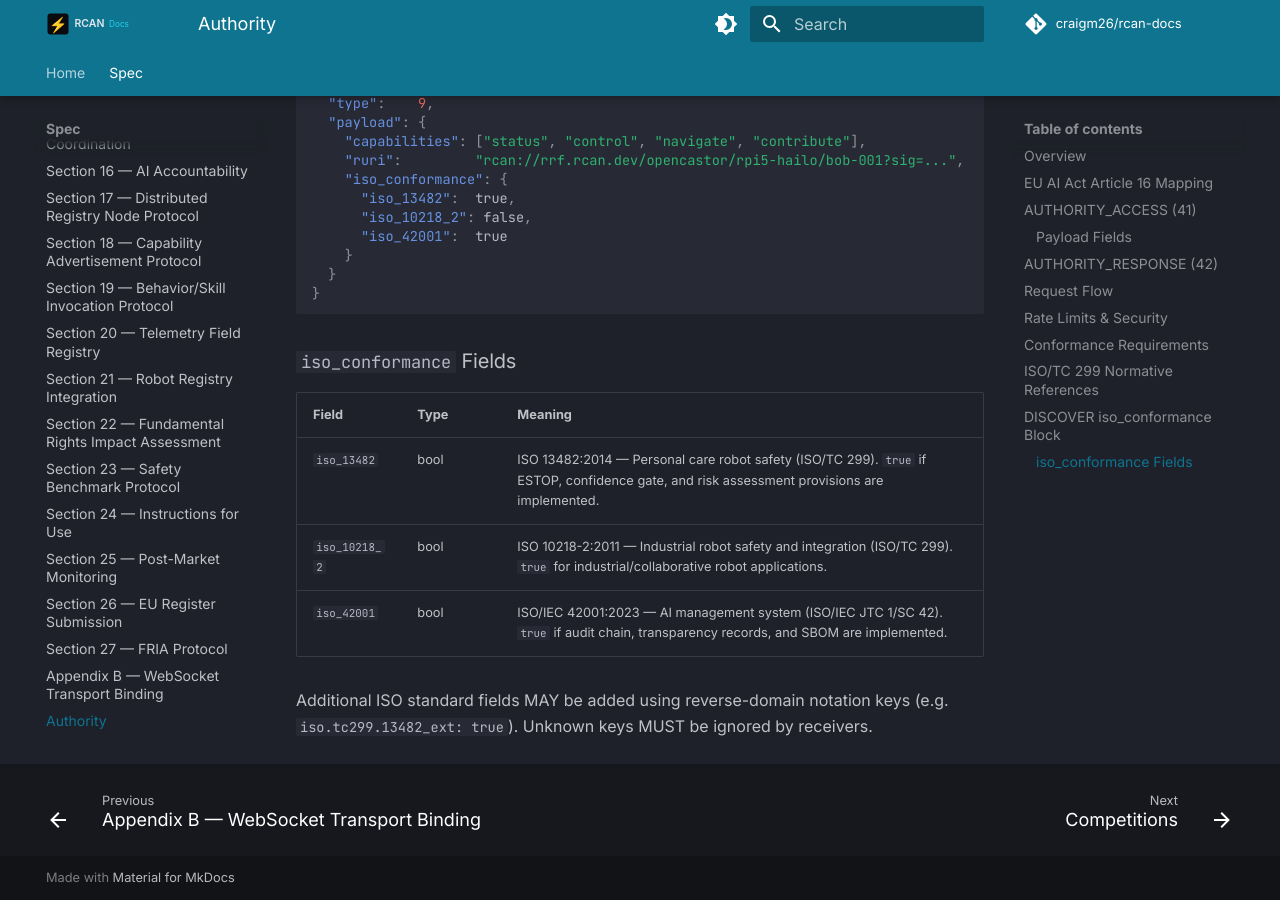
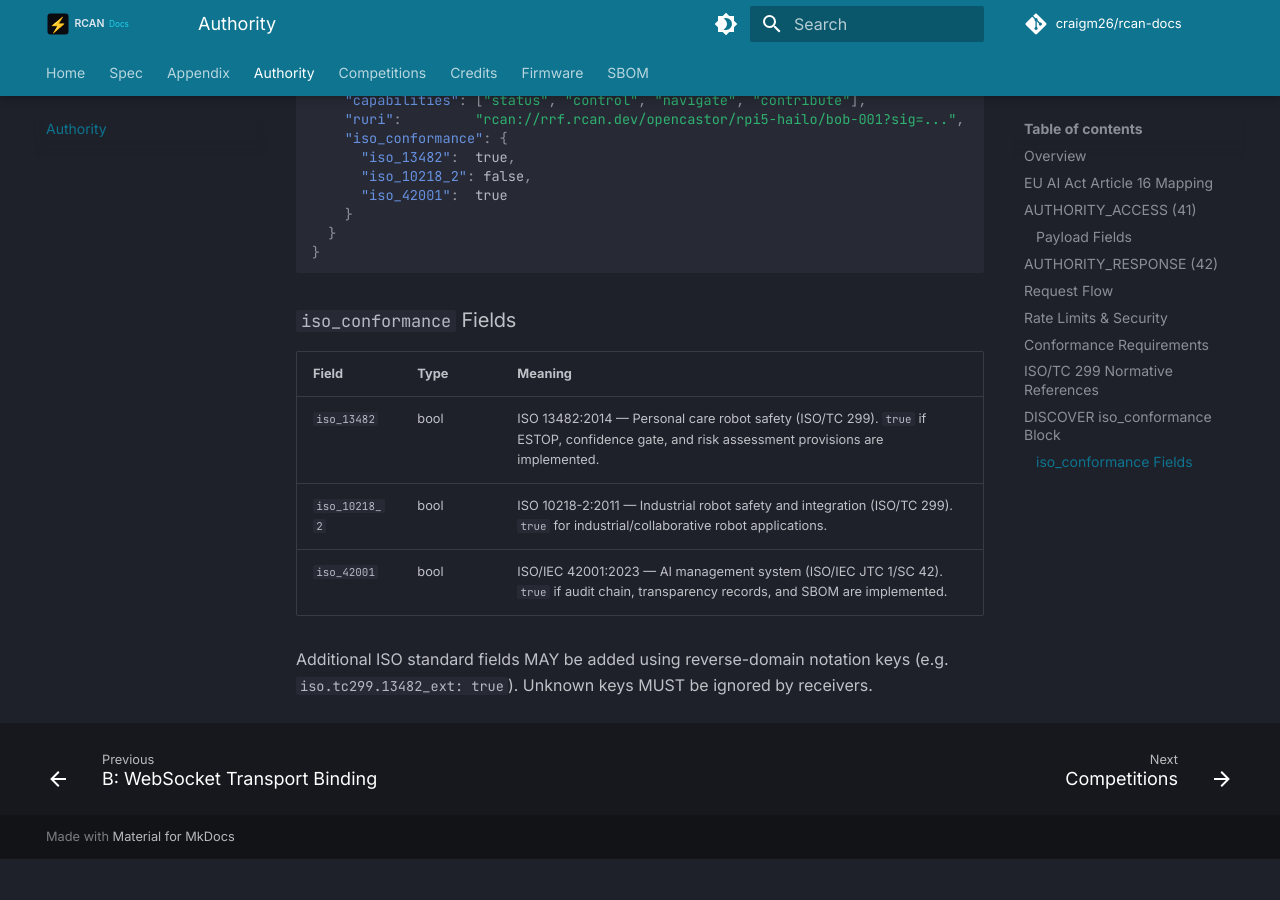
Before and after one commit to craigm26/rcan-docs, an MkDocs documentation site: the page built from docs/spec/authority.md, in a window 1280 px wide and 900 px high, scrolled down 4843 px. Built offline with MkDocs 1.6.1 and Material for MkDocs 9.7.7, drawn with Linux system fonts in a browser that asks for light colours; comment, search, counter and statistics services are not loaded; the version menu is left out; after the commit the page ends 5702 px from its top, so only the background shows below that; some of the changed text lies outside the part shown.

Commit message:
fix: Phase C code-review fix-ups (Important + Minor)
- authority.md, sbom.md, firmware.md: restore "[ ... ]" placeholder
  semantics in JSON wire examples (rendered as ["..."]). Previous
  collapse to [] semantically meant "empty array" which contradicted
  the spec intent ("array of entries goes here"). (Issue 1, Important.)

- mkdocs.yml: restructure nav per plan body lines 1747-1753:
  - Auxiliary pages (Authority, Competitions, Credits, Firmware, SBOM)
    moved out of "Spec:" subnav to top-level siblings.
  - Appendix B moved under new "Appendix:" parent (matches plan shape
    "B: WebSocket Transport Binding"). (Issue 2, Important.)
  - Section nav titles changed from "Section N — TitleAbbrev" format
    to "§N TitleFromSource" format to match the H1 in each migrated
    file. Three UI surfaces (sidebar, page header, hub TOC) now agree.
    (Issue 3, Minor.)

- spec/index.md: bump version "3.2.0" → "3.2.2" to match the freshly-
  tagged rcan-spec release. The 3.2.0 string was source-faithful but
  the tag was bumped 2026-05-03 same-day. (Issue 4, Minor.)

Issue 5 (flat 34-entry nav grouping for discoverability) flagged by
reviewer for future, not addressed here.

Co-Authored-By: Claude Opus 4.7 (1M context) <noreply@anthropic.com>

```diff
--- a/docs/spec/authority.md
+++ b/docs/spec/authority.md
@@ -80,8 +80,8 @@ Sent by the robot in reply to an AUTHORITY_ACCESS request.
     "rrn":          "RRN-000000000001",
     "provided_at":  1753920000,
     "data": {
-      "audit_chain":            [],
-      "transparency_records":   [],
+      "audit_chain":            ["..."],
+      "transparency_records":   ["..."],
       "sbom_url":               "https://rrf.rcan.dev/robots/RRN-000000000001/sbom",
       "firmware_manifest_url":  "https://rrf.rcan.dev/robots/RRN-000000000001/firmware-manifest"
     }
--- a/mkdocs.yml
+++ b/mkdocs.yml
@@ -80,39 +80,40 @@ nav:
   - Home: index.md
   - Spec:
     - Overview: spec/index.md
-    - Section 1 — Robot URI (RURI): spec/section-1.md
-    - Section 2 — Role-Based Access Control: spec/section-2.md
-    - Section 3 — Message Format: spec/section-3.md
-    - Section 4 — Discovery (mDNS): spec/section-4.md
-    - Section 5 — Authentication: spec/section-5.md
-    - Section 6 — Safety Invariants: spec/section-6.md
-    - Section 7 — Federation: spec/section-7.md
-    - Section 8 — Robot Config (RCAN File): spec/section-8.md
-    - Section 9 — Capabilities: spec/section-9.md
-    - Section 10 — Autonomous Navigation: spec/section-10.md
-    - Section 11 — Behavior Scripts: spec/section-11.md
-    - Section 12 — Depth & Sensing: spec/section-12.md
-    - Section 13 — Telemetry Streaming: spec/section-13.md
-    - Section 14 — Provider Management: spec/section-14.md
-    - Section 15 — Swarm Coordination: spec/section-15.md
-    - Section 16 — AI Accountability: spec/section-16.md
-    - Section 17 — Distributed Registry Node Protocol: spec/section-17.md
-    - Section 18 — Capability Advertisement Protocol: spec/section-18.md
-    - Section 19 — Behavior/Skill Invocation Protocol: spec/section-19.md
-    - Section 20 — Telemetry Field Registry: spec/section-20.md
-    - Section 21 — Robot Registry Integration: spec/section-21.md
-    - Section 22 — Fundamental Rights Impact Assessment: spec/section-22.md
-    - Section 23 — Safety Benchmark Protocol: spec/section-23.md
-    - Section 24 — Instructions for Use: spec/section-24.md
-    - Section 25 — Post-Market Monitoring: spec/section-25.md
-    - Section 26 — EU Register Submission: spec/section-26.md
-    - Section 27 — FRIA Protocol: spec/section-27.md
-    - Appendix B — WebSocket Transport Binding: spec/appendix-b.md
-    - Authority: spec/authority.md
-    - Competitions: spec/competitions.md
-    - Credits: spec/credits.md
-    - Firmware: spec/firmware.md
-    - SBOM: spec/sbom.md
+    - "§1 Robot URI (RURI)": spec/section-1.md
+    - "§2 Role-Based Access Control": spec/section-2.md
+    - "§3 Message Format": spec/section-3.md
+    - "§4 Discovery (mDNS)": spec/section-4.md
+    - "§5 Authentication": spec/section-5.md
+    - "§6 Safety Invariants": spec/section-6.md
+    - "§7 Federation": spec/section-7.md
+    - "§8 Robot Config (RCAN File)": spec/section-8.md
+    - "§9 Capabilities": spec/section-9.md
+    - "§10 Autonomous Navigation": spec/section-10.md
+    - "§11 Behavior Scripts": spec/section-11.md
+    - "§12 Depth & Sensing": spec/section-12.md
+    - "§13 Telemetry Streaming": spec/section-13.md
+    - "§14 Provider Management": spec/section-14.md
+    - "§15 Swarm Coordination": spec/section-15.md
+    - "§16 AI Accountability": spec/section-16.md
+    - "§17 Distributed Registry Node Protocol": spec/section-17.md
+    - "§18 Capability Advertisement Protocol": spec/section-18.md
+    - "§19 Behavior/Skill Invocation Protocol": spec/section-19.md
+    - "§20 Telemetry Field Registry": spec/section-20.md
+    - "§21 Robot Registry Integration": spec/section-21.md
+    - "§22 FRIA Protocol": spec/section-22.md
+    - "§23 Safety Benchmark Protocol": spec/section-23.md
+    - "§24 Instructions for Use": spec/section-24.md
+    - "§25 Post-Market Monitoring": spec/section-25.md
+    - "§26 EU Register Submission": spec/section-26.md
+    - "§27 FRIA Protocol": spec/section-27.md
+  - Appendix:
+    - "B: WebSocket Transport Binding": spec/appendix-b.md
+  - Authority: spec/authority.md
+  - Competitions: spec/competitions.md
+  - Credits: spec/credits.md
+  - Firmware: spec/firmware.md
+  - SBOM: spec/sbom.md
 
 # Per-site nav added during migration phases.
 
```
Also changed, not shown: docs/spec/firmware.md (+1 -1 lines), docs/spec/index.md (+1 -1 lines), docs/spec/sbom.md (+1 -1 lines).
